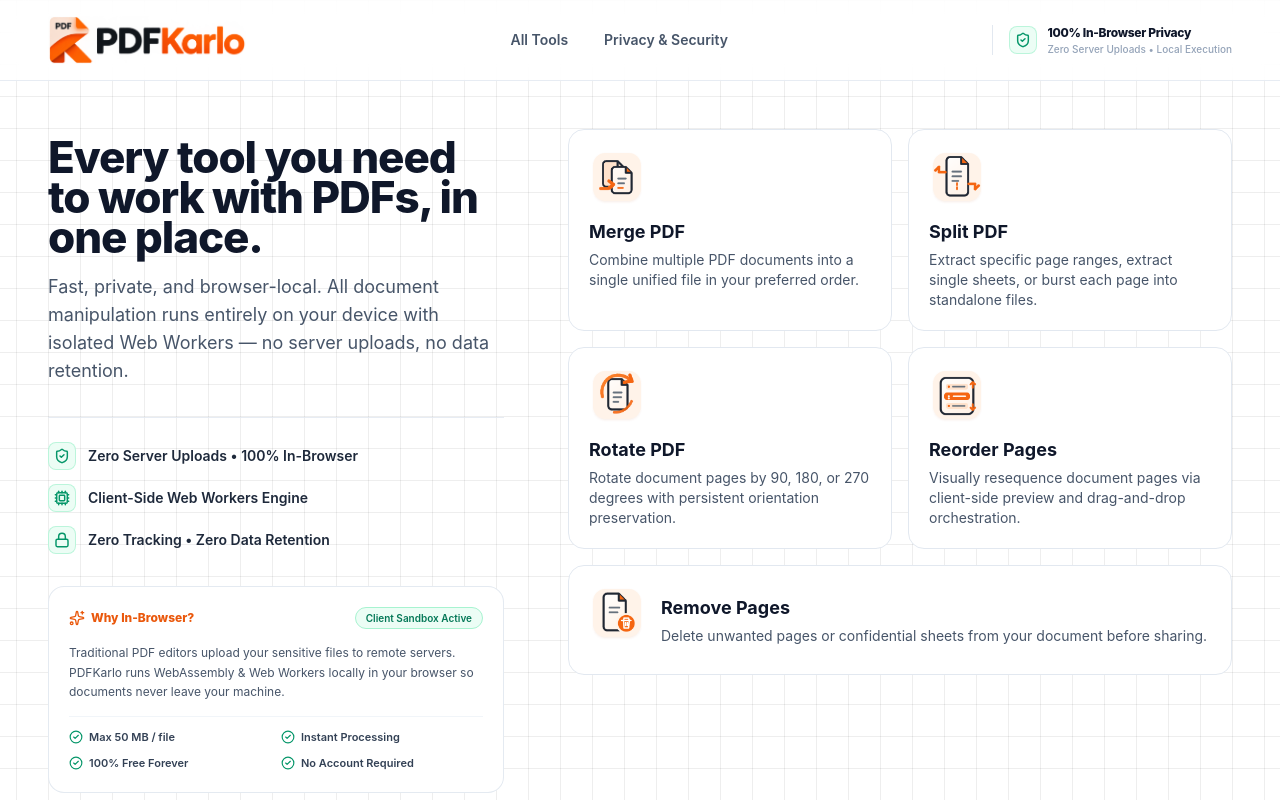
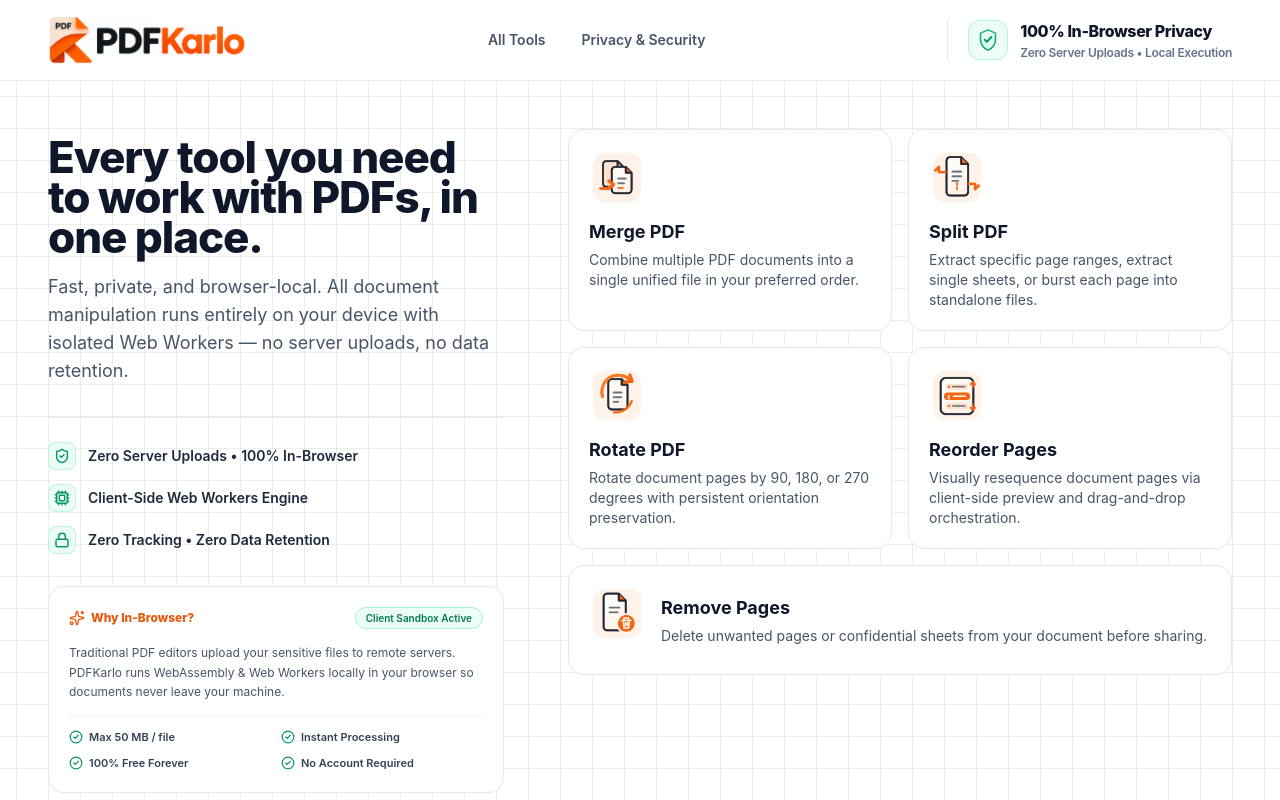
Before and after one commit to Satyamaxxing/pdfkarlo, a Next.js app in the folder apps/web/: page / in a window 1280 px wide. Shown: the top 800 px of the page. Built offline with nearby package versions, Linux system fonts and the light colour scheme.

Commit message:
Enlarge privacy seal typography and integrate bespoke gradient SVG security shield icon

```diff
--- a/apps/web/src/components/Header.tsx
+++ b/apps/web/src/components/Header.tsx
@@ -4,6 +4,41 @@ import React, { useState, useEffect } from "react";
 import Link from "next/link";
 import Image from "next/image";
 import { ShieldCheck, Menu, X } from "lucide-react";
+
+const SecurityShieldIcon: React.FC<{ className?: string }> = ({ className = "w-6 h-6" }) => (
+  <svg
+    viewBox="0 0 32 32"
+    fill="none"
+    xmlns="http://www.w3.org/2000/svg"
+    className={className}
+    aria-hidden="true"
+  >
+    <defs>
+      <linearGradient id="shieldGrad" x1="16" y1="2" x2="16" y2="30" gradientUnits="userSpaceOnUse">
+        <stop stopColor="#10B981" />
+        <stop offset="1" stopColor="#059669" />
+      </linearGradient>
+      <linearGradient id="shieldBg" x1="16" y1="2" x2="16" y2="30" gradientUnits="userSpaceOnUse">
+        <stop stopColor="#ECFDF5" />
+        <stop offset="1" stopColor="#D1FAE5" />
+      </linearGradient>
+    </defs>
+    <path
+      d="M16 2.5L6 6.8V15.2C6 21.8 10.3 27.9 16 29.5C21.7 27.9 26 21.8 26 15.2V6.8L16 2.5Z"
+      fill="url(#shieldBg)"
+      stroke="url(#shieldGrad)"
+      strokeWidth="2"
+      strokeLinejoin="round"
+    />
+    <path
+      d="M11.5 15.5L14.5 18.5L20.5 12"
+      stroke="#059669"
+      strokeWidth="2.5"
+      strokeLinecap="round"
+      strokeLinejoin="round"
+    />
+  </svg>
+);
 
 export const Header: React.FC = () => {
   const [mobileMenuOpen, setMobileMenuOpen] = useState(false);
@@ -56,17 +91,17 @@ export const Header: React.FC = () => {
         <div className="flex items-center gap-3 sm:gap-4">
           <Link
             href="/#security"
-            className="flex items-center gap-2.5 pl-3 sm:pl-4 sm:border-l sm:border-slate-200 group transition-all"
+            className="flex items-center gap-3 pl-3 sm:pl-5 sm:border-l sm:border-slate-200 group transition-all"
             title="All PDF processing happens locally in your browser with zero server uploads"
           >
-            <div className="w-7 h-7 rounded-lg bg-emerald-50 border border-emerald-200/70 flex items-center justify-center text-emerald-600 flex-shrink-0 group-hover:scale-105 group-hover:bg-emerald-600 group-hover:text-white transition-all shadow-2xs">
-              <ShieldCheck className="w-4 h-4 stroke-[2.2]" />
+            <div className="w-9 h-9 sm:w-10 sm:h-10 rounded-xl bg-emerald-50/90 border border-emerald-200/80 flex items-center justify-center flex-shrink-0 group-hover:scale-105 group-hover:bg-emerald-100/70 transition-all shadow-xs">
+              <SecurityShieldIcon className="w-5.5 h-5.5 sm:w-6 sm:h-6" />
             </div>
-            <div className="flex flex-col text-left leading-tight">
-              <span className="text-xs font-extrabold tracking-tight text-slate-900 group-hover:text-orange-600 transition-colors">
+            <div className="flex flex-col text-left">
+              <span className="text-sm sm:text-base font-extrabold tracking-tight text-slate-900 group-hover:text-orange-600 transition-colors leading-tight">
                 100% In-Browser Privacy
               </span>
-              <span className="text-[10px] text-slate-400 font-medium hidden sm:inline mt-0.5">
+              <span className="text-[11px] sm:text-xs text-slate-500 font-semibold tracking-tight hidden sm:inline mt-0.5">
                 Zero Server Uploads &bull; Local Execution
               </span>
             </div>
```
